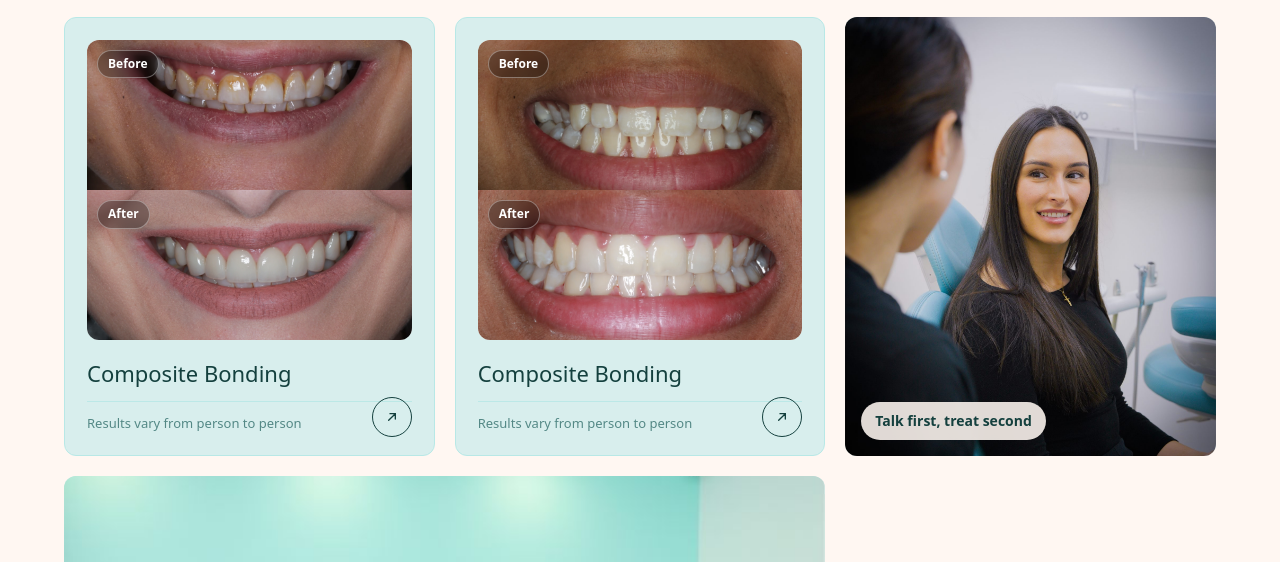
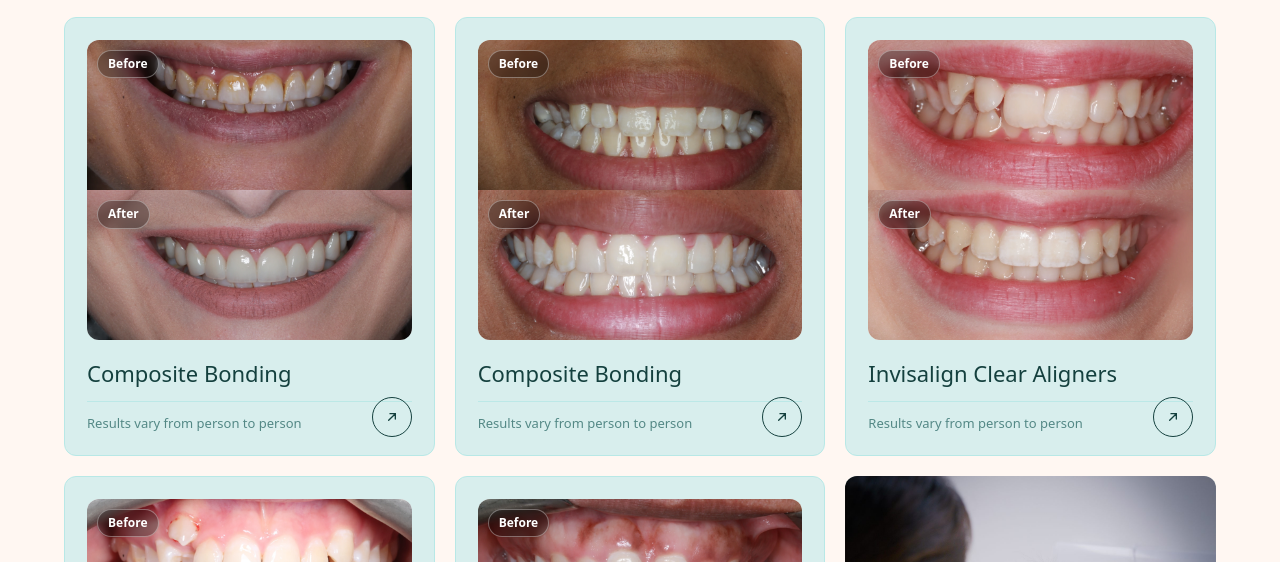
Before and after one commit to CieloAIIMS/beyond32-website, a plain HTML site: page gallery.html in a window 1280 px wide. Shown: the part 2238-2800 px from the top of the page. Drawn offline with Linux system fonts and the light colour scheme; a web font is replaced by a local one.

Commit message:
Smile Gallery: two Invisalign cases and a second braces case
Co-Authored-By: Claude Opus 5.5 <noreply@anthropic.com>

```diff
--- a/gallery.html
+++ b/gallery.html
@@ -279,6 +279,39 @@
             <button class="case__open" type="button" aria-label="View composite bonding case"><span><svg viewBox="0 0 24 24" fill="none" stroke="currentColor" stroke-width="2" stroke-linecap="round" aria-hidden="true"><path d="M7 17 17 7M9 7h8v8"/></svg></span></button>
           </article>
 
+          <article class="case" data-cat="aligners" data-case='{"t":"Invisalign clear aligners","b":"assets/ba-invisalign-before.webp","a":"assets/ba-invisalign-after.webp","note":"Results vary from person to person"}'>
+            <div class="case__pair">
+              <figure><img src="assets/ba-invisalign-before.webp" alt="Before Invisalign: crowded upper and lower teeth" loading="lazy"><figcaption>Before</figcaption></figure>
+              <figure><img src="assets/ba-invisalign-after.webp" alt="After Invisalign: straighter, more even teeth" loading="lazy"><figcaption>After</figcaption></figure>
+            </div>
+            <h3>Invisalign Clear Aligners</h3>
+
+            <p class="case__note">Results vary from person to person</p>
+            <button class="case__open" type="button" aria-label="View Invisalign case"><span><svg viewBox="0 0 24 24" fill="none" stroke="currentColor" stroke-width="2" stroke-linecap="round" aria-hidden="true"><path d="M7 17 17 7M9 7h8v8"/></svg></span></button>
+          </article>
+
+          <article class="case" data-cat="aligners" data-case='{"t":"Invisalign clear aligners","b":"assets/ba-invisalign2-before.webp","a":"assets/ba-invisalign2-after.webp","note":"Results vary from person to person"}'>
+            <div class="case__pair">
+              <figure><img src="assets/ba-invisalign2-before.webp" alt="Before Invisalign: a high, crowded canine tooth" loading="lazy"><figcaption>Before</figcaption></figure>
+              <figure><img src="assets/ba-invisalign2-after.webp" alt="After Invisalign: straighter, more even teeth" loading="lazy"><figcaption>After</figcaption></figure>
+            </div>
+            <h3>Invisalign Clear Aligners</h3>
+
+            <p class="case__note">Results vary from person to person</p>
+            <button class="case__open" type="button" aria-label="View Invisalign case"><span><svg viewBox="0 0 24 24" fill="none" stroke="currentColor" stroke-width="2" stroke-linecap="round" aria-hidden="true"><path d="M7 17 17 7M9 7h8v8"/></svg></span></button>
+          </article>
+
+          <article class="case" data-cat="braces" data-case='{"t":"Braces","b":"assets/ba-braces2-before.webp","a":"assets/ba-braces2-after.webp","note":"Results vary from person to person"}'>
+            <div class="case__pair">
+              <figure><img src="assets/ba-braces2-before.webp" alt="Before braces: gaps between the front teeth" loading="lazy"><figcaption>Before</figcaption></figure>
+              <figure><img src="assets/ba-braces2-after.webp" alt="After braces: gaps closed, an even smile" loading="lazy"><figcaption>After</figcaption></figure>
+            </div>
+            <h3>Braces</h3>
+
+            <p class="case__note">Results vary from person to person</p>
+            <button class="case__open" type="button" aria-label="View braces case"><span><svg viewBox="0 0 24 24" fill="none" stroke="currentColor" stroke-width="2" stroke-linecap="round" aria-hidden="true"><path d="M7 17 17 7M9 7h8v8"/></svg></span></button>
+          </article>
+
           <figure class="tile" data-cat="practice">
             <img src="assets/first-visit-opt.jpg" alt="A patient chatting with her dentist in one of our treatment rooms" loading="lazy" style="object-position:50% 30%">
             <figcaption><span>Talk first, treat second</span></figcaption>
```
Also changed, not shown: assets/ba-braces2-after.webp (added), assets/ba-braces2-before.webp (added), assets/ba-invisalign-after.webp (added), assets/ba-invisalign-before.webp (added), assets/ba-invisalign2-after.webp (added), assets/ba-invisalign2-before.webp (added).
